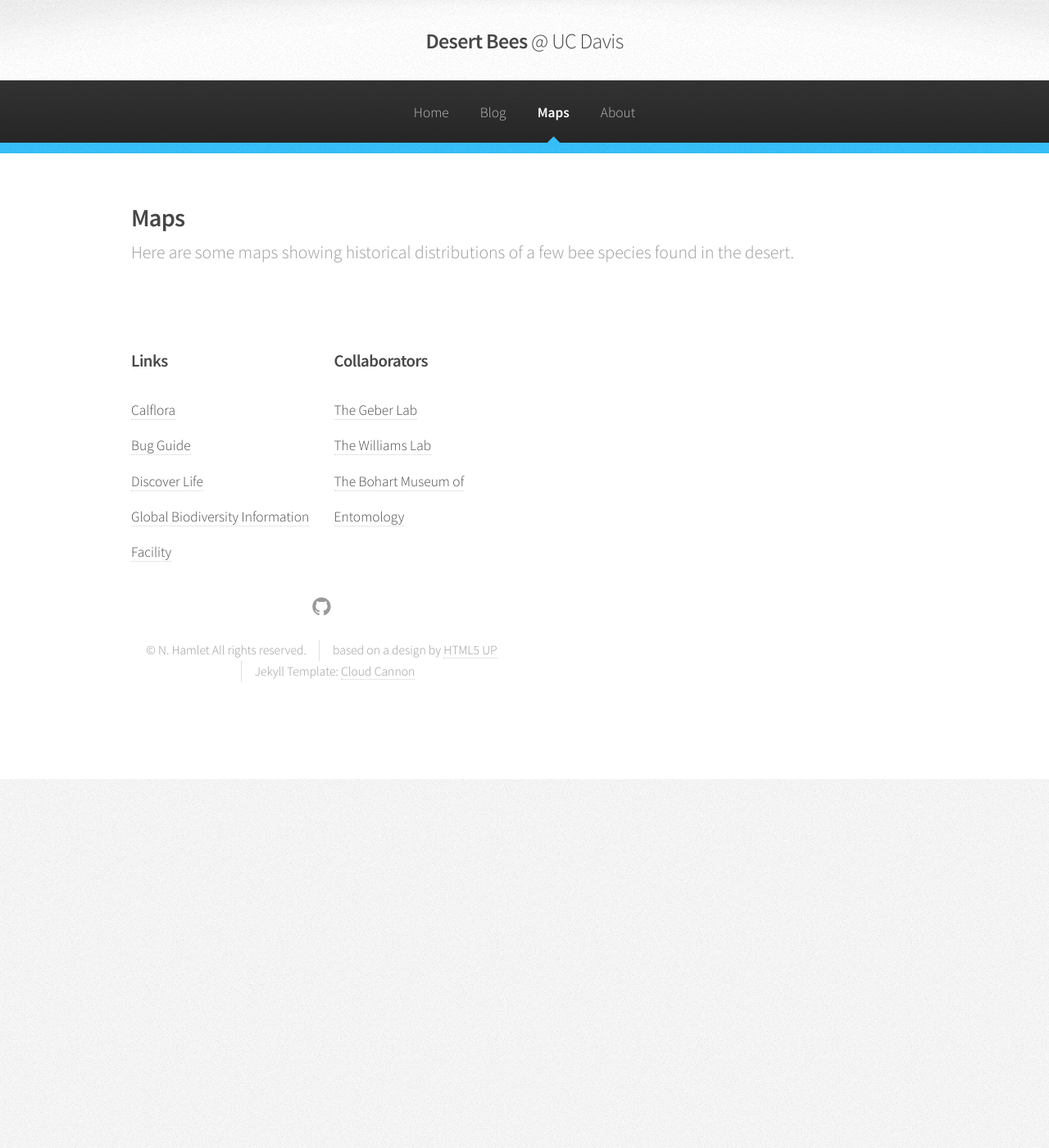
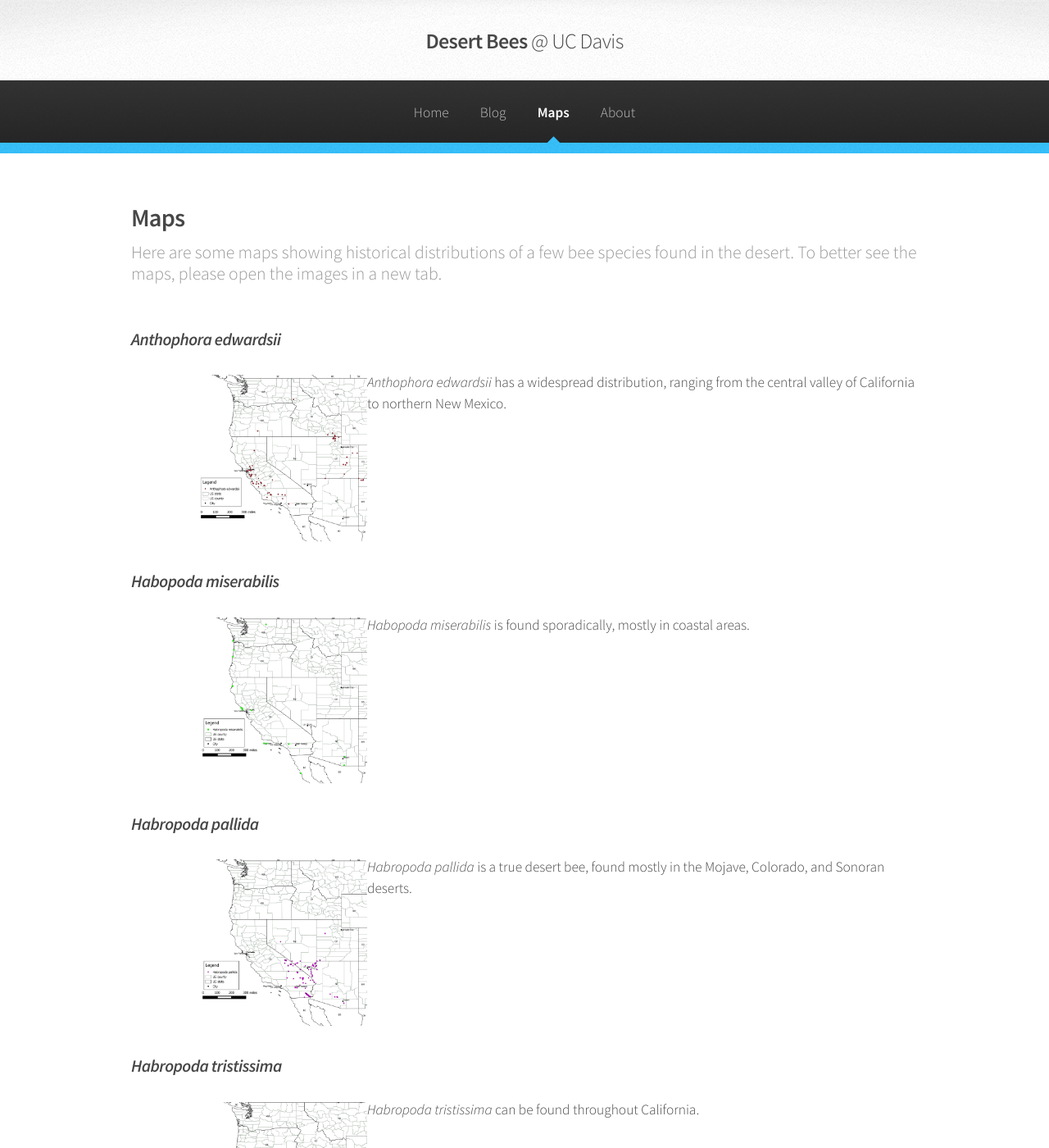
Before and after one commit to desertbees/desertbees.github.io, a Jekyll site: the page built from maps.html, in a window 1280 px wide and 1400 px high. Shown: the whole window at 82% size. Built offline with Jekyll 4.4.1, drawn with Linux system fonts in a browser that asks for light colours; some of the changed text lies outside the part shown.

Commit message:
maps update
added info for maps page

```diff
--- a/maps.html
+++ b/maps.html
@@ -13,17 +13,59 @@ layout: default
 <article>
 				<header>
 					<h2>Maps</h2>
-					<p>Here are some maps showing historical distributions of a few bee species found in the desert.</p>
+					<p>Here are some maps showing historical distributions of a few bee species found in the desert. To better see the maps, please open the images in a new tab.</p>
 				</header>
 </article>
 
-<!--ENCFAR-->
-<!--article>
-					<h3><i>Encelia farinosa</i></h3>
+<!--A. edwardsii-->
+<article>
+					<h3><i>Anthophora edwardsii</i></h3>
 					<div class="row">
 						<section class="12u">
 							<div class="box post">
-					<span class="image left"><img src="{{ site.baseurl }}/assets/images/Encelia_farinosa1.jpg" alt=""  /></span>
+					<span class="image left"><img src="{{ site.baseurl }}/assets/images/aedwardsii_2.png" alt=""  /></span>
 
-					<p><i> Encelia farinosa</i>, commonly known as brittlebush can be found in a variety of desert habitats, in sand or gravel. Read more at <a href="http://www.calflora.org/cgi-bin/species_query.cgi?where-calrecnum=2964"> Calflora</a>.</p>
+					<p><i>Anthophora edwardsii</i> has a widespread distribution, ranging from the central valley of California to northern New Mexico.</article>
 </article>
+	<!--H. Miserabilis-->
+<article>
+<h3><i>Habopoda miserabilis</i></h3>
+<div class="row">
+	<section class="12u">
+<div class="box post">
+	<span class="image left"><img src="{{ site.baseurl }}/assets/images/hmiserabilis_1.png" alt=""  /></span>
+
+<p><i>Habopoda miserabilis</i> is found sporadically, mostly in coastal areas.</article>
+</article>
+<!--H. pallida-->
+<article>
+
+<h3><i>Habropoda pallida</i></h3>
+			<div class="row">
+	<section class="12u">
+	<div class="box post">
+	<span class="image left"><img src="{{ site.baseurl }}/assets/images/hpallida_1.png" alt=""  /></span>
+
+	<p><i>Habropoda pallida</i> is a true desert bee, found mostly in the Mojave, Colorado, and Sonoran deserts.</article>
+</article>
+		<!--H. tristissima-->
+<article>
+							<h3><i>Habropoda tristissima</i></h3>
+							<div class="row">
+								<section class="12u">
+									<div class="box post">
+							<span class="image left"><img src="{{ site.baseurl }}/assets/images/htristissima_1.png" alt=""  /></span>
+
+							<p><i>Habropoda tristissima</i> can be found throughout California.</article>
+</article>
+
+<article>
+				<header>
+					<h2>Citations</h2>
+					<p>These maps were made using data from: <br>
+						NSF BRC Award 0956340 to D. Yanega<br>
+					T. J. Zavortink, Bohart Museum, U. C. Davis<br>
+				USDA-ARS Bee Biology and Systematics Laboratory: Bee Biology and Systematics Laboratory.
+	Accessed via http://www.gbif.org/<br></p>
+				</header>
+</article>
```
Also changed, not shown: assets/images/hmiserabilis_1.png (added), assets/images/hpallida_1.png (added), assets/images/htristissima_1.png (added).
